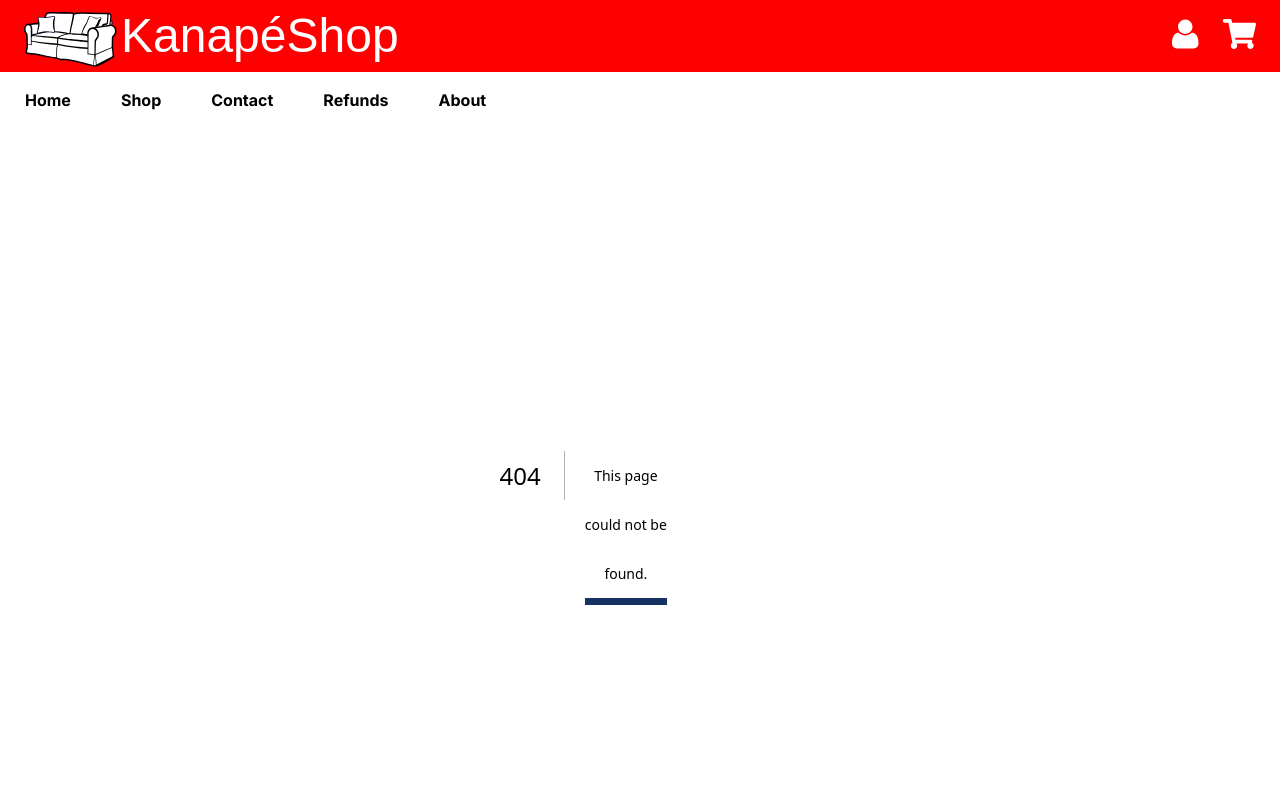
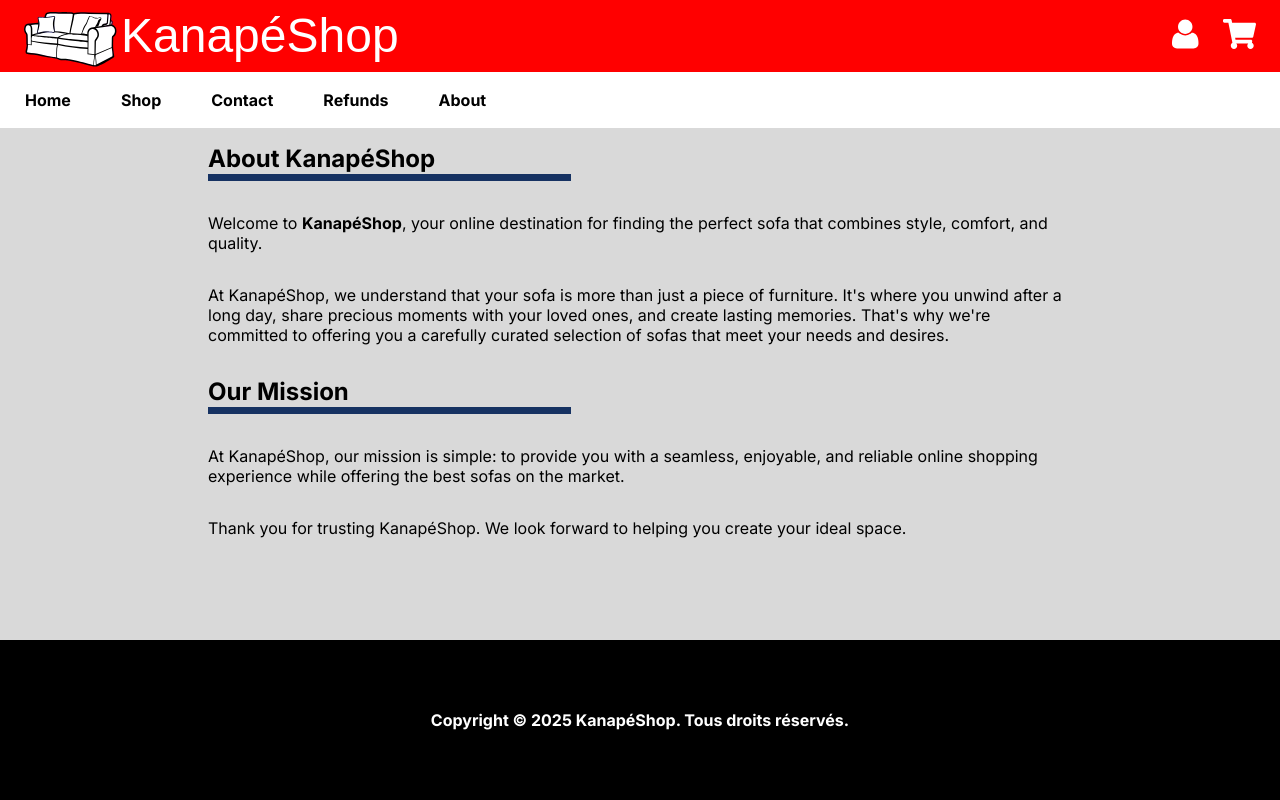
Before and after one commit to KnpLabs/next-training, a Next.js app: page /about in a window 1280 px wide. Before the commit this address had no page. Shown: the top 800 px of the page. Built offline with nearby package versions, Linux system fonts and the light colour scheme; a web font is replaced by a local one.

Commit message:
about page

```diff
--- /dev/null
+++ b/app/about/page.js
@@ -0,0 +1,24 @@
+export default function About() {
+  return (
+    <main>
+      <h2>About KanapéShop</h2>
+      <p>
+        Welcome to <strong>KanapéShop</strong>, your online destination for finding the perfect sofa that combines
+        style, comfort, and quality.
+      </p>
+      <p>
+        At KanapéShop, we understand that your sofa is more than just a piece of furniture. It's where you unwind after
+        a long day, share precious moments with your loved ones, and create lasting memories. That's why we're
+        committed to offering you a carefully curated selection of sofas that meet your needs and desires.
+      </p>
+      <h2>Our Mission</h2>
+      <p>
+        At KanapéShop, our mission is simple: to provide you with a seamless, enjoyable, and reliable online shopping
+        experience while offering the best sofas on the market.
+      </p>
+      <p>
+        Thank you for trusting KanapéShop. We look forward to helping you create your ideal space.
+      </p>
+    </main>
+  )
+}
```
